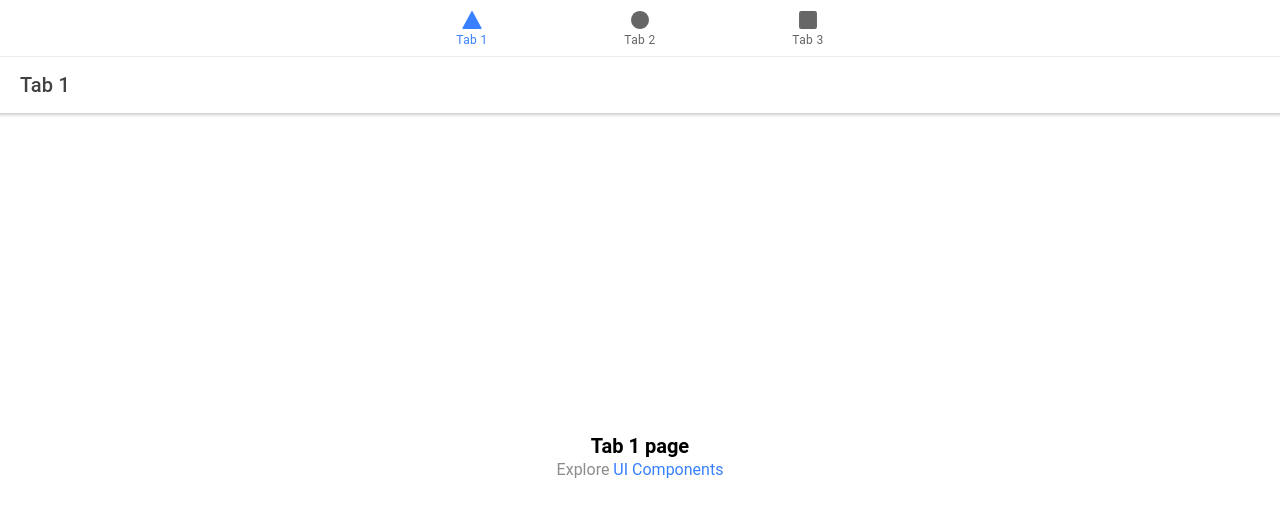
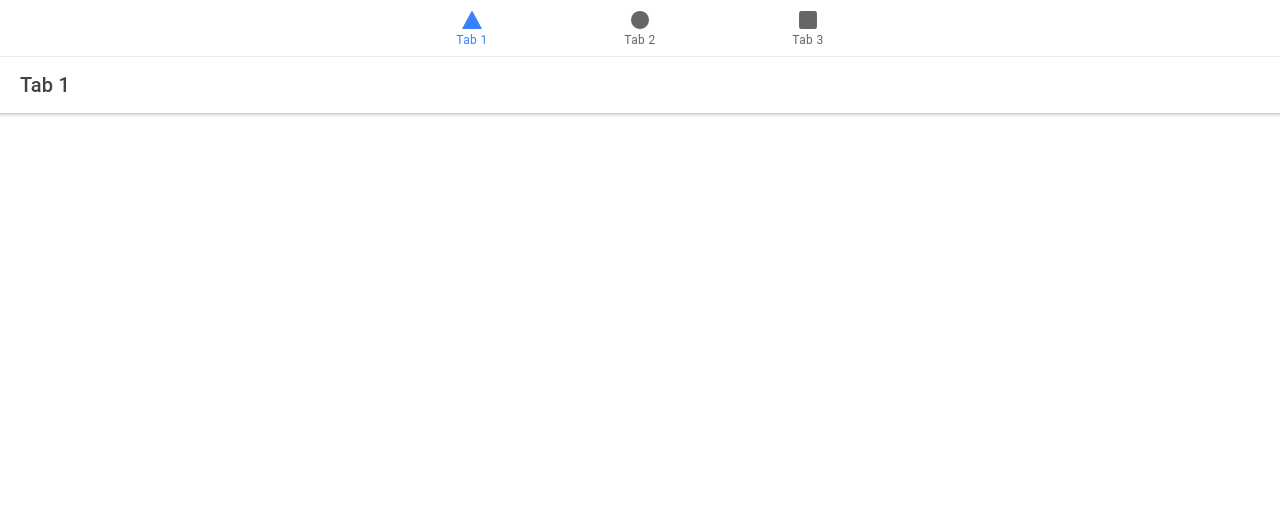
Before and after one commit to jhuang165/HackNow2020, a React (Create React App) app in the folder Groshary/: page /tab1 in a window 1280 px wide. Shown: the top 516 px of the page. Built offline with nearby package versions, Linux system fonts and the light colour scheme.

Commit message:
Load list of grocery lists (just names for now)

```diff
--- a/Groshary/src/components/ExploreContainer.css
+++ /dev/null
@@ -1,24 +0,0 @@
-.container {
-  text-align: center;
-  position: absolute;
-  left: 0;
-  right: 0;
-  top: 50%;
-  transform: translateY(-50%);
-}
-
-.container strong {
-  font-size: 20px;
-  line-height: 26px;
-}
-
-.container p {
-  font-size: 16px;
-  line-height: 22px;
-  color: #8c8c8c;
-  margin: 0;
-}
-
-.container a {
-  text-decoration: none;
-}
--- a/Groshary/src/components/ExploreContainer.tsx
+++ /dev/null
@@ -1,17 +0,0 @@
-import React from 'react';
-import './ExploreContainer.css';
-
-interface ContainerProps {
-  name: string;
-}
-
-const ExploreContainer: React.FC<ContainerProps> = ({ name }) => {
-  return (
-    <div className="container">
-      <strong>{name}</strong>
-      <p>Explore <a target="_blank" rel="noopener noreferrer" href="https://ionicframework.com/docs/components">UI Components</a></p>
-    </div>
-  );
-};
-
-export default ExploreContainer;
--- /dev/null
+++ b/Groshary/src/components/GroceryLists.tsx
@@ -0,0 +1,52 @@
+import React from 'react';
+import './GroceryLists.css';
+import { IonList, IonItem } from '@ionic/react';
+import { db } from '../firebase';
+
+interface Props {
+}
+interface State {
+    loading: Boolean;
+    listNames: Array<String>;
+}
+
+class GroceryLists extends React.Component<Props, State> {
+    constructor(props: Props) {
+        super(props);
+        this.state = {
+            loading: true,
+            listNames: []
+        };
+    }
+    componentDidMount() {
+        let listNames: Array<String> = [];
+        db.collection("groceryLists").get().then(docs => {
+            // docs: QuerySnapshot<DocumentData>
+            docs.docs.forEach(doc => {
+                listNames.push(doc.get("name"));
+            });
+            this.setState({ listNames, loading: false });
+        });
+    }
+    render() {
+        return (
+            <IonList>
+                { this.state.loading ?
+                <IonItem>
+                    Loading...
+                </IonItem>
+                :
+                this.state.listNames.map(listName => {
+                    return (
+                        <IonItem>
+                            {listName}
+                        </IonItem>
+                    );
+                })
+                }
+            </IonList>
+        );
+    }
+}
+
+export default GroceryLists;
--- a/Groshary/src/firebase.tsx
+++ b/Groshary/src/firebase.tsx
@@ -11,4 +11,4 @@ const config = {
     measurementId: "G-TJ6WB8T75F"
 };
 firebase.initializeApp(config);
-export const databaseRef = firebase.database().ref();
+export const db = firebase.firestore();
--- a/Groshary/src/pages/Tab1.tsx
+++ b/Groshary/src/pages/Tab1.tsx
@@ -1,6 +1,5 @@
 import React from 'react';
 import { IonContent, IonHeader, IonPage, IonTitle, IonToolbar } from '@ionic/react';
-import ExploreContainer from '../components/ExploreContainer';
 import './Tab1.css';
 
 const Tab1: React.FC = () => {
@@ -17,7 +16,7 @@ const Tab1: React.FC = () => {
             <IonTitle size="large">Tab 1</IonTitle>
           </IonToolbar>
         </IonHeader>
-        <ExploreContainer name="Tab 1 page" />
+
       </IonContent>
     </IonPage>
   );
--- a/Groshary/src/pages/Tab2.tsx
+++ b/Groshary/src/pages/Tab2.tsx
@@ -1,7 +1,7 @@
 import React from 'react';
 import { IonContent, IonHeader, IonPage, IonTitle, IonToolbar } from '@ionic/react';
-import ExploreContainer from '../components/ExploreContainer';
 import './Tab2.css';
+import GroceryLists from '../components/GroceryLists';
 
 const Tab2: React.FC = () => {
   return (
@@ -17,7 +17,7 @@ const Tab2: React.FC = () => {
             <IonTitle size="large">Tab 2</IonTitle>
           </IonToolbar>
         </IonHeader>
-        <ExploreContainer name="Tab 2 page" />
+        <GroceryLists />
       </IonContent>
     </IonPage>
   );
```
Also changed, not shown: Groshary/src/components/GroceryLists.css (added).
